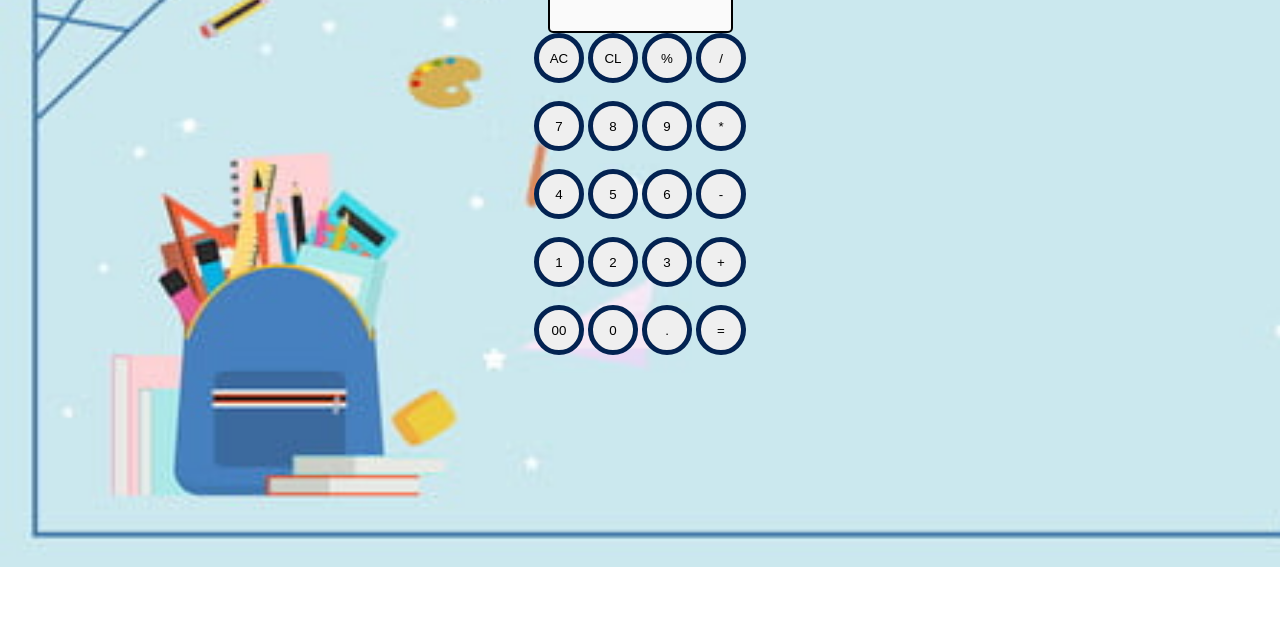
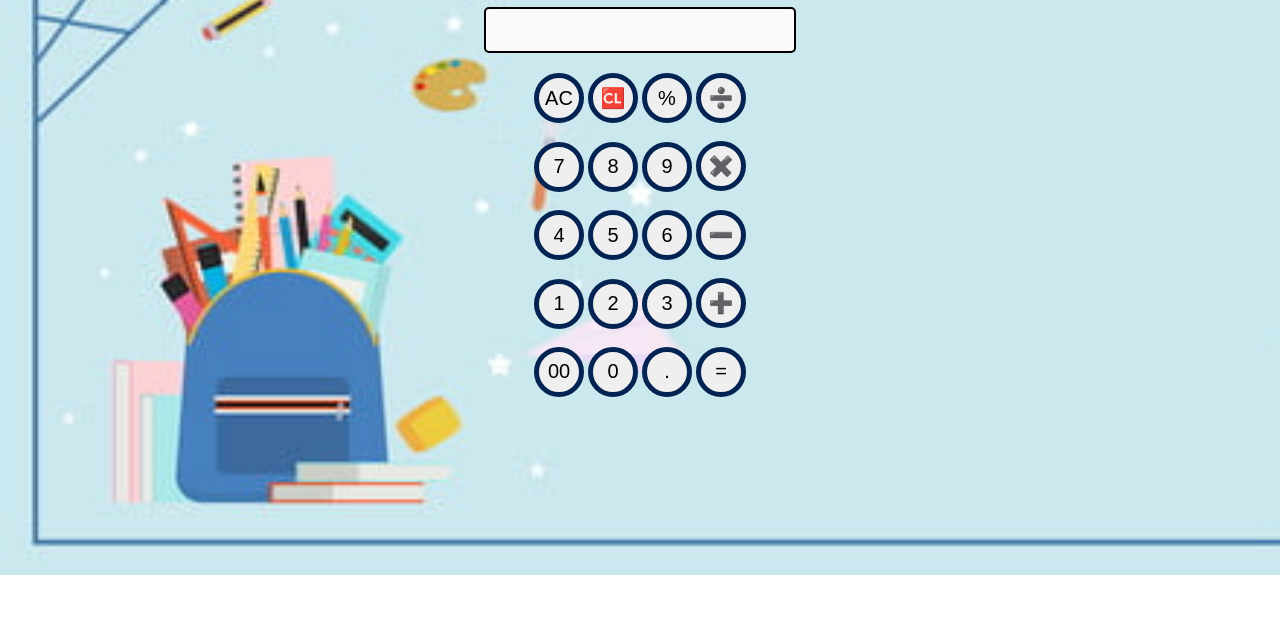
Before and after one commit to NandhiniJayaraman/typescript, a plain HTML site: page calculator.html in a window 1280 px wide. Shown: the part 181-800 px from the top of the page. Drawn offline with Linux system fonts and the light colour scheme.

Commit message:
calculator ui design using eval function

```diff
--- a/calculator.html
+++ b/calculator.html
@@ -5,7 +5,6 @@
     <link rel="stylesheet" href="calulator.css">
 </head>
 <body>
-    <center>
     <div class="overall">
         <h1>CALCULATOR</h1>
 
@@ -13,30 +12,30 @@
         <br>
         <div class ="numbers">
             <input type="button" id="n1" value="AC" onclick="result.value=' '">
-            <input type="button" id="n1" value="CL" onclick="result.value=' '">
+            <input type="button" id="n1" value="🆑" onclick="back()">
             <input type="button" id="n1" value="%" onclick="result.value+='%'">
-            <input type="button" id="n1" value="/" onclick="result.value+='/'">
+            <input type="button" id="n1" value="➗" onclick="result.value+='/'">
         </div>
         <br>
         <div class ="numbers1">
             <input type="button" id="n1" value="7" onclick="result.value+='7'">
             <input type="button" id="n1" value="8" onclick="result.value+='8'">
             <input type="button" id="n1" value="9" onclick="result.value+='9'">
-            <input type="button" id="n1" value="*" onclick="result.value+='*'">
+            <input type="button" id="n1" value="✖️" onclick="result.value+='*'">
         </div>
         <br>
         <div class ="numbers2">
             <input type="button" id="n1" value="4" onclick="result.value+='4'">
             <input type="button" id="n1" value="5" onclick="result.value+='5'">
             <input type="button" id="n1" value="6" onclick="result.value+='6'">
-            <input type="button" id="n1" value="-" onclick="result.value+='-'">
+            <input type="button" id="n1" value="➖" onclick="result.value+='-'">
         </div>
         <br>
         <div class ="numbers3">
             <input type="button" id="n1" value="1" onclick="result.value+='1'">
             <input type="button" id="n1" value="2" onclick="result.value+='2'">
             <input type="button" id="n1" value="3" onclick="result.value+='3'">
-            <input type="button" id="n1" value="+" onclick="result.value+= '+'">
+            <input type="button" id="n1" value="➕" onclick="result.value+= '+'">
         </div>
         <br>
         <div class ="numbers4">
@@ -45,10 +44,12 @@
             <input type="button" id="n1" value="." onclick="result.value+='.'">
             <input type="button" id="n1" value="=" onclick="result.value=eval(result.value)">
         </div>
-
-
-
     </div>
-    </center>
+    <script>
+        function back(){
+        var exp  = result.value;
+        result.value=exp.substring(0,exp.length -1);
+        }
+    </script>
 </body>
 </html>
--- a/calulator.css
+++ b/calulator.css
@@ -1,8 +1,13 @@
 body{
+    display: flex;
+    justify-content: center;
     background-color: black;
     background: url(calci.jpg);
     background-repeat: no-repeat;
     background-size: cover;
+}
+h1{
+    color: rgb(4, 48, 85);
 }
 .overall{
     text-align: center;
@@ -15,8 +20,10 @@ body{
     /* margin-left: 60px; */
     border: 2px solid;
     background-color: rgb(250, 250, 250);
-    height: 50px;
+    height: 40px;
     border-radius: 5px;
+    font-size: 30px;
+    width: 80%;
 
 }
 #n1{
@@ -24,5 +31,9 @@ body{
     width: 50px;
     height: 50px;
     border-radius: 50%;
+    font-size: 20px;
 
 }
+.numbers{
+    margin-top: 20px;
+}
```
